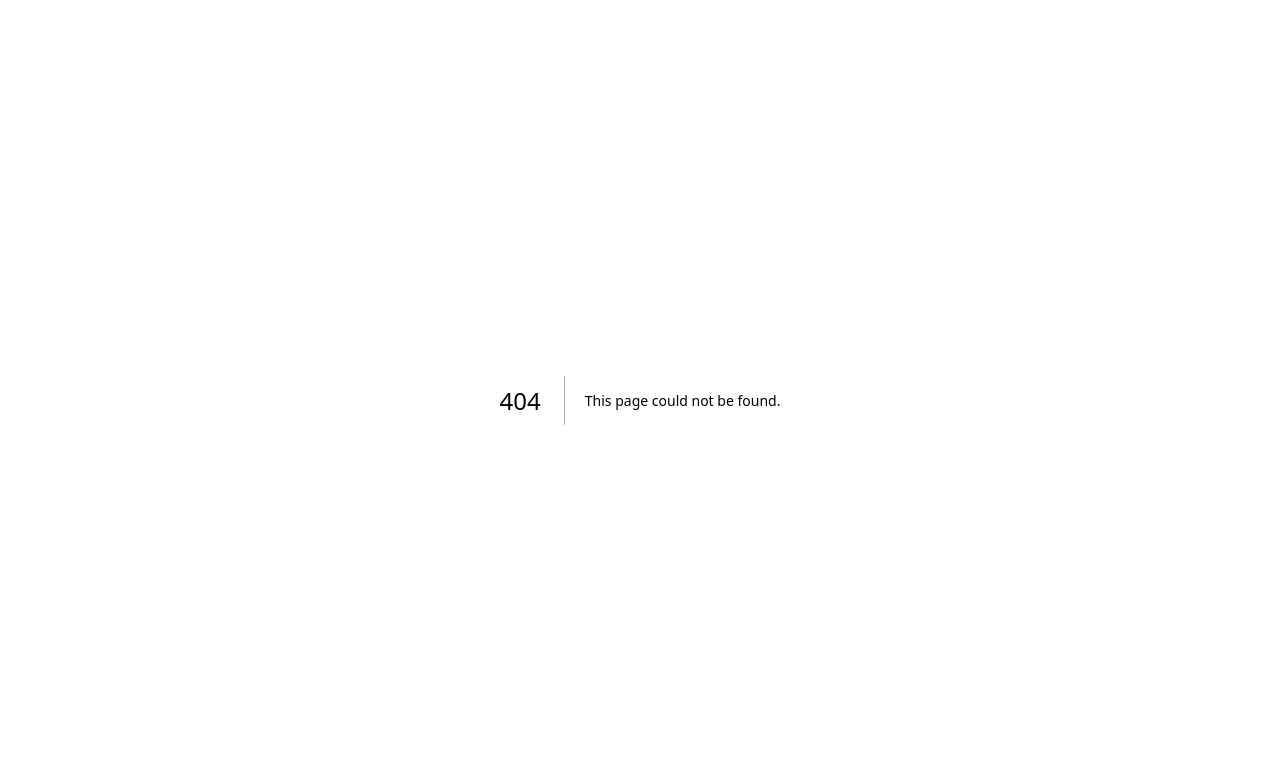
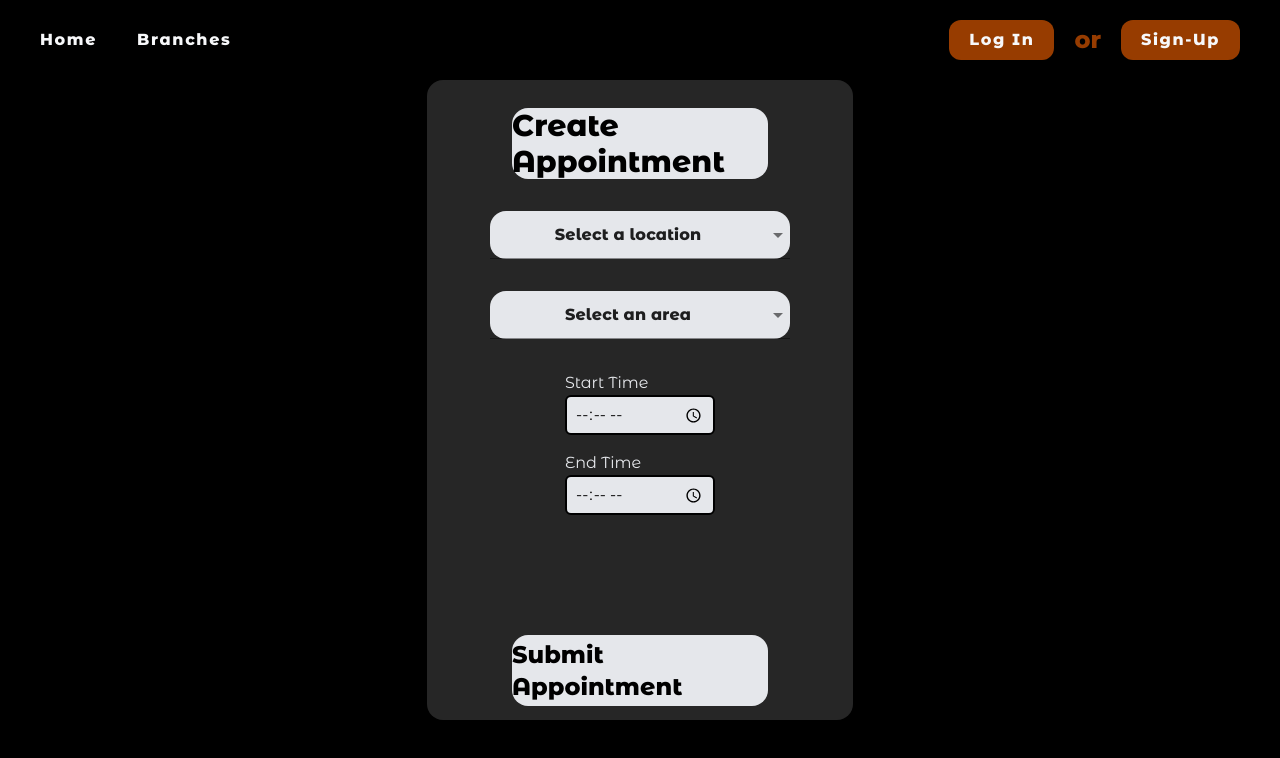
Before and after one commit to 2110503-2564/fe-project-2024-2-n-and-his-backup, a Next.js app: page /CreateAppointment in a window 1280 px wide. Before the commit this address had no page. Shown: the top 758 px of the page. Built offline with nearby package versions, Linux system fonts and the light colour scheme; no server answers.

Commit message:
Create Appointment

```diff
--- /dev/null
+++ b/interfaces.ts
@@ -0,0 +1,5 @@
+export interface Appointment{
+    begin:string
+    end:string
+    email:string
+}
--- a/package.json
+++ b/package.json
@@ -13,10 +13,13 @@
     "@emotion/styled": "^11.14.0",
     "@fortawesome/fontawesome-free": "^6.7.2",
     "@mui/material": "^6.4.8",
+    "@reduxjs/toolkit": "^2.2.8",
     "next": "15.2.3",
     "next-auth": "^4.24.11",
     "react": "^19.0.0",
-    "react-dom": "^19.0.0"
+    "react-dom": "^19.0.0",
+    "react-redux": "^9.1.2",
+    "redux-persist": "^6.0.0"
   },
   "devDependencies": {
     "@tailwindcss/postcss": "^4",
--- /dev/null
+++ b/src/app/(main)/Appointment/page.tsx
@@ -0,0 +1,5 @@
+export default function Appointment(){
+    return(
+        //
+    )
+}
--- /dev/null
+++ b/src/app/(main)/CreateAppointment/page.tsx
@@ -0,0 +1,101 @@
+"use client"
+
+import { ClassNames } from "@emotion/react"
+import { Select,MenuItem , TextField, SelectChangeEvent} from "@mui/material"
+import React, { useState } from 'react';
+import Link from "next/link";
+
+export default function CreateAppointment(){
+
+    const [startTime, setStartTime] = useState<string>("");
+    const [endTime, setEndTime] = useState<string>("");
+    const [location, setLocation] = useState<string>("");
+    const [area, setArea] = useState<string>("");
+
+    const handleStartTimeChange = (e: React.ChangeEvent<HTMLInputElement>) => {
+        setStartTime(e.target.value);
+    };
+
+    const handleEndTimeChange = (e: React.ChangeEvent<HTMLInputElement>) => {
+        setEndTime(e.target.value);
+    };
+
+    const handleLocationChange = (e: SelectChangeEvent<string>) => {
+        setLocation(e.target.value);
+    };
+
+    const handleAreaChange = (e: SelectChangeEvent<string>) => {
+        setArea(e.target.value);
+    };
+
+    return(
+        <main>
+            <div className="w-full h-screen flex justify-center items-center">
+                <div className="w-1/3 h-4/5 bg-neutral-800 flex  shadow-lg rounded-2xl flex-col items-center">
+                    <div className="w-3/5 h-1/9 bg-gray-200 mt-7 rounded-2xl flex justify-center items-center">
+                        <div className="text-black text-3xl font-semibold ">Create Appointment</div>
+                    </div>
+
+                    <div className="h-[3em] w-[300px] text-white bg-gray-200 mt-8 rounded-2xl text-center">
+                        <Select variant = "standard" name ="location" id = "location" className ="h-[3em] w-[300px]" value = {location} onChange={handleLocationChange} sx={{ fontFamily: "Montserrat Alternates, sans-serif", fontWeight: 600 ,minWidth: '300px'}} displayEmpty
+                        renderValue={(selected:string) => selected ? selected : "Select a location"}>
+
+                            <MenuItem value="The Bloom Pavilion" className="font-montserrat"
+                            sx={{ fontFamily: "Montserrat Alternates, sans-serif", fontWeight: 600 }}>The Bloom Pavilion</MenuItem>
+
+                            <MenuItem value ="Spark Space"
+                            sx={{ fontFamily: "Montserrat Alternates, sans-serif", fontWeight: 600 }}>Spark Space</MenuItem>
+
+                            <MenuItem value="The Grand Table" sx={{ fontFamily: "Montserrat Alternates, sans-serif", fontWeight: 600 }}>The Grand Table</MenuItem>
+                        </Select>
+                    </div>
+
+                    <div className="h-[3em] w-[300px] text-white bg-gray-200 my-8 rounded-2xl text-center">
+                        <Select variant = "standard" name ="location" id = "location" className ="h-[3em] w-[300px]"
+                        value ={area} onChange={handleAreaChange}
+                        sx={{ fontFamily: "Montserrat Alternates, sans-serif", fontWeight: 600 ,minWidth: '300px',}} displayEmpty
+                        renderValue={(selected:string) => selected ? selected : "Select an area"}>
+
+                            <MenuItem value="The Bloom Pavilion" className="font-montserrat"
+                            sx={{ fontFamily: "Montserrat Alternates, sans-serif", fontWeight: 600 }}>The Bloom Pavilion</MenuItem>
+
+                            <MenuItem value ="Spark Space"
+                            sx={{ fontFamily: "Montserrat Alternates, sans-serif", fontWeight: 600 }}>Spark Space</MenuItem>
+
+                            <MenuItem value="The Grand Table" sx={{ fontFamily: "Montserrat Alternates, sans-serif", fontWeight: 600 }}>The Grand Table</MenuItem>
+                        </Select>
+                    </div>
+
+                    <form className="space-y-4 flex flex-col items-center">
+                        <div className="flex flex-col">
+                            <label htmlFor="startTime" className="text-gray-200">Start Time</label>
+                            <input
+                            type="time"
+                            id="startTime"
+                            value={startTime}
+                            onChange={handleStartTimeChange}
+                            className="border-2 p-2 rounded-md bg-gray-200 w-[150px] h-[2.5em]"
+                            />
+                        </div>
+
+                        <div className="flex flex-col">
+                            <label htmlFor="startTime" className="text-gray-200">End Time</label>
+                            <input
+                            type="time"
+                            id="endTime"
+                            value={endTime}
+                            onChange={handleEndTimeChange}
+                            className="border-2 p-2 rounded-md bg-gray-200 w-[150px] h-[2.5em]"
+                            />
+                        </div>
+                    </form>
+
+                    <Link href = "/" className="w-3/5 h-1/9 bg-gray-200 mt-30 rounded-2xl flex justify-center items-center">
+                        <div className="text-black text-2xl font-semibold ">Submit Appointment</div>
+                    </Link>
+
+                </div>
+            </div>
+        </main>
+    )
+}
--- a/src/components/home/NavBar.tsx
+++ b/src/components/home/NavBar.tsx
@@ -12,6 +12,13 @@ export default async function NavBar() {
                 <NavBarItem href="/" content="Home"/>
 
                 <NavBarItem href="/branches" content="Branches"/>
+
+                {
+                    session ? (
+                        <NavBarItem href="/CreateAppointment" content="Appointment"/>
+                    )
+                    : null
+                }
             </nav>
 
             <nav>
@@ -40,4 +47,5 @@ export default async function NavBar() {
             </nav>
         </header>
     );
+
 }
```
Also changed, not shown: 1 other file (tests, documents, lock files or other folders).
